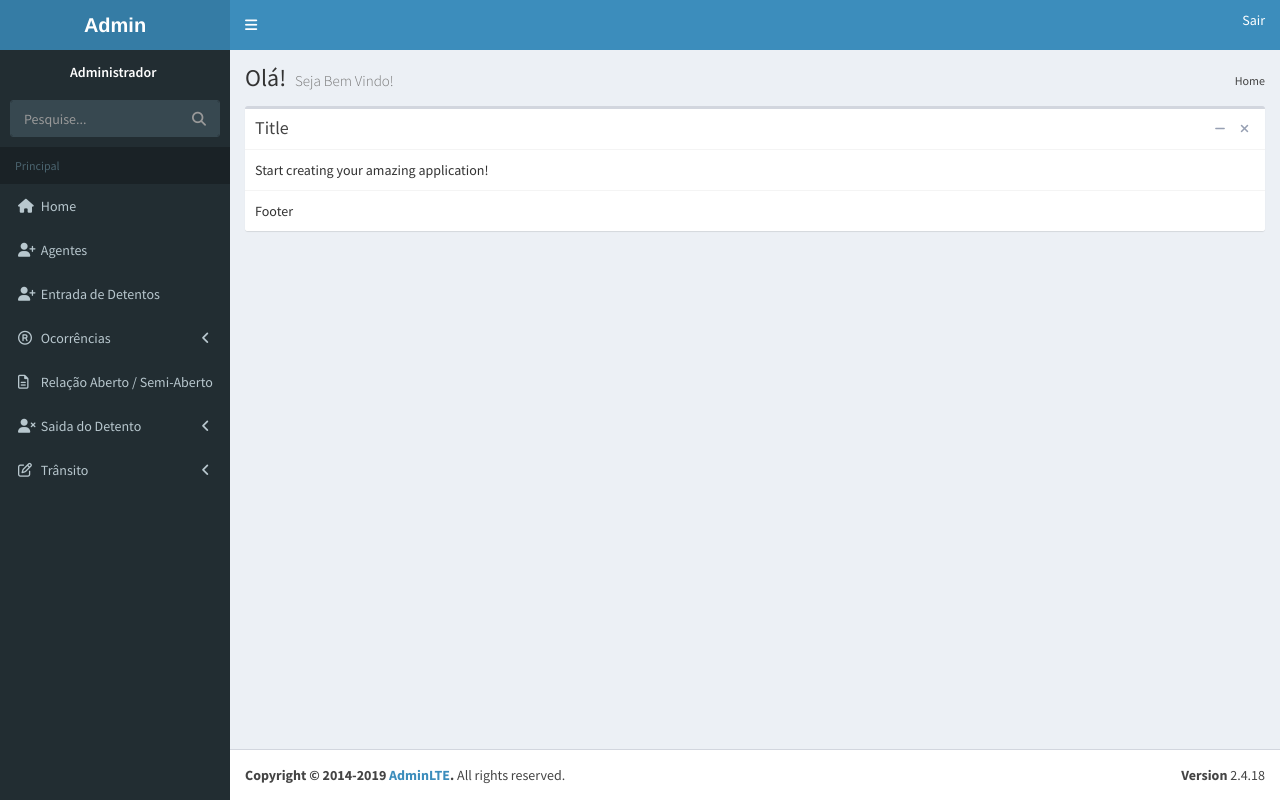
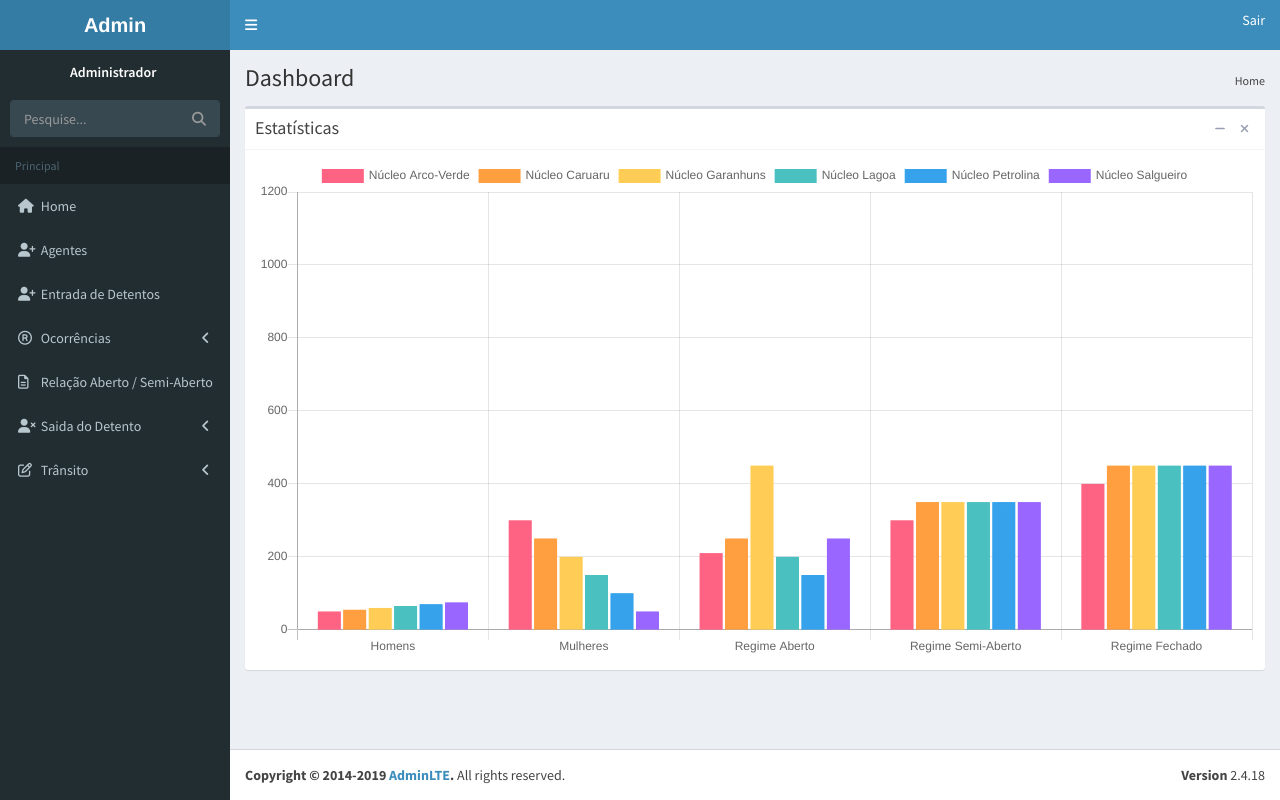
Before and after one commit to gustHenri08/Sistema-de-Monitoramento-V02.1, a CodeIgniter app: the page made by application/views/administrador/admin-view.php in a window 1280 px wide. Run offline with CodeIgniter, Linux system fonts and the light colour scheme; some libraries are stand-ins or nearby versions; some web fonts are replaced.

Commit message:
Dashboard com gráfico Criada

```diff
--- a/application/views/administrador/admin-view.php
+++ b/application/views/administrador/admin-view.php
@@ -166,8 +166,7 @@
     <!-- Cabeçalho da Página -->
     <section class="content-header">
       <h1>
-        Olá!
-        <small>Seja Bem Vindo!</small>
+        Dashboard
       </h1>
       <ol class="breadcrumb">
         <li><a href="<?php echo site_url('Home/adminHome');?>">Home</a></li>
@@ -180,7 +179,7 @@
       <!-- Default box -->
       <div class="box">
         <div class="box-header with-border">
-          <h3 class="box-title">Title</h3>
+          <h3 class="box-title">Estatísticas</h3>
 
           <div class="box-tools pull-right">
             <button type="button" class="btn btn-box-tool" data-widget="collapse" data-toggle="tooltip"
@@ -191,13 +190,71 @@
           </div>
         </div>
         <div class="box-body">
-          Start creating your amazing application!
+          <canvas class="line-chart"></canvas>
+          <script src="https://cdnjs.cloudflare.com/ajax/libs/Chart.js/2.5.0/Chart.min.js"></script>
+          <script>
+            var ctx = document.getElementsByClassName("line-chart");
+
+            var chartGraph = new Chart(ctx, {
+                type: 'bar',
+                data:{
+                  labels: ["Homens","Mulheres","Regime Aberto","Regime Semi-Aberto","Regime Fechado"],
+                  datasets:[
+                    { label:"Núcleo Arco-Verde",
+                      //*Número de presos por Núcleo*//
+                      data:[50,300,210,300,400,500,600,700,800,900,1000],
+                      backgroundColor:["rgba(255, 99, 132, 10)","rgba(255, 99, 132, 10)","rgba(255, 99, 132, 10)","rgba(255, 99, 132, 10)","rgba(255, 99, 132, 10)","rgba(255, 99, 132, 10)"],
+                      borderColor:["rgba(255, 99, 132, 10)","rgba(255, 99, 132, 10)","rgba(255, 99, 132, 10)","rgba(255, 99, 132, 10)","rgba(255, 99, 132, 10)","rgba(255, 99, 132, 10)"],
+                      borderWidth:2
+                      },
+                      {
+                      label:"Núcleo Caruaru",
+                      //*Número de presos por Núcleo*//
+                      data:[55,250,250,350,450,550,650,750,850,950,1050],
+                      backgroundColor:["rgba(255, 159, 64, 10)","rgba(255, 159, 64, 10)","rgba(255, 159, 64, 10)","rgba(255, 159, 64, 10)","rgba(255, 159, 64, 10)","rgba(255, 159, 64, 10)"],
+                      borderColor:["rgba(255, 159, 64, 10)","rgba(255, 159, 64, 10)","rgba(255, 159, 64, 10)","rgba(255, 159, 64, 10)","rgba(255, 159, 64, 10)","rgba(255, 159, 64, 10)"],
+                      borderWidth:2
+                      },
+                      {
+                      label:"Núcleo Garanhuns",
+                      //*Número de presos por Núcleo*//
+                      data:[60,200,450,350,450,550,650,750,850,950,1050],
+                      backgroundColor:["rgba(255, 205, 86, 10)","rgba(255, 205, 86, 10)","rgba(255, 205, 86, 10)","rgba(255, 205, 86, 10)","rgba(255, 205, 86, 10)","rgba(255, 205, 86, 10)"],
+                      borderColor:["rgba(255, 205, 86, 10)","rgba(255, 205, 86, 10)","rgba(255, 205, 86, 10)","rgba(255, 205, 86, 10)","rgba(255, 205, 86, 10)","rgba(255, 205, 86, 10)"],
+                      borderWidth:2
+                      },
+                      {
+                      label:"Núcleo Lagoa",
+                      //*Número de presos  no Núcleo*//
+                      data:[65,150,200,350,450,550,650,750,850,950,1050],
+                      backgroundColor:["rgba(75, 192, 192, 10)","rgba(75, 192, 192, 10)","rgba(75, 192, 192, 10)","rgba(75, 192, 192, 10)","rgba(75, 192, 192, 10)","rgba(75, 192, 192, 10)"],
+                      borderColor:["rgba(75, 192, 192, 10)","rgba(75, 192, 192, 10)","rgba(75, 192, 192, 10)","rgba(75, 192, 192, 10)","rgba(75, 192, 192, 10)","rgba(75, 192, 192, 10)"],
+                      borderWidth:2
+                      },
+                      {
+                      label:"Núcleo Petrolina",
+                      //*Número de presos por Núcleo*//
+                      data:[70,100,150,350,450,550,650,750,850,950,1050],
+                      backgroundColor:["rgba(54, 162, 235, 10)","rgba(54, 162, 235, 10)","rgba(54, 162, 235, 10)","rgba(54, 162, 235, 10)","rgba(54, 162, 235, 10)","rgba(54, 162, 235, 10)"],
+                      borderColor:["rgba(54, 162, 235, 10)","rgba(54, 162, 235, 10)","rgba(54, 162, 235, 10)","rgba(54, 162, 235, 10)","rgba(54, 162, 235, 10)","rgba(54, 162, 235, 10)"],
+                      borderWidth:2
+                      },
+                      {
+                      label:"Núcleo Salgueiro",
+                      //*Número de presos por Núcleo*//
+                      data:[75,50,250,350,450,550,650,750,850,950,1050],
+                      backgroundColor:["rgba(153, 102, 255, 10)","rgba(153, 102, 255, 10)","rgba(153, 102, 255, 10)","rgba(153, 102, 255, 10)","rgba(153, 102, 255, 10)","rgba(153, 102, 255, 10)"],
+                      borderColor:["rgba(153, 102, 255, 10)","rgba(153, 102, 255, 10)","rgba(153, 102, 255, 10)","rgba(153, 102, 255, 10)","rgba(153, 102, 255, 10)","rgba(153, 102, 255, 10)"],
+                      borderWidth:2
+                      },
+                    ],
+                  }
+                });
+          </script>
         </div>
         <!-- /.box-body -->
-        <div class="box-footer">
-          Footer
-        </div>
-        <!-- /.box-footer-->
+
+
       </div>
       <!-- /.box -->
 
```
